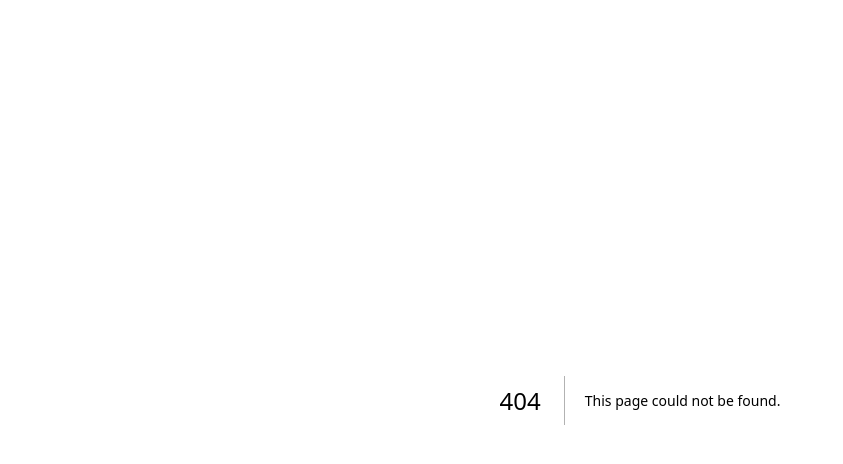
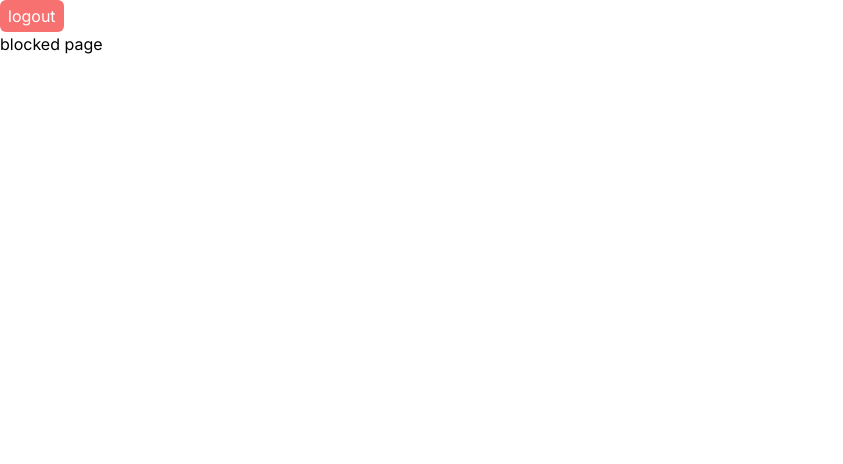
Before and after one commit to chihabMe/mgtemplate, a Next.js app: page /errors/blocked in a window 1280 px wide. Before the commit this address had no page. Shown: the top 464 px of the page, without its empty margins (0-843 px from the left). Built offline with nearby package versions, Linux system fonts and the light colour scheme.

Commit message:
fixed the authentication + protected the admin/* using the middleware

```diff
--- /dev/null
+++ b/src/app/errors/blocked/page.tsx
@@ -0,0 +1,9 @@
+import React from 'react'
+
+const BlockedPage = () => {
+  return (
+    <div>blocked page</div>
+  )
+}
+
+export default BlockedPage;
--- a/src/app/errors/unauthorized/page.tsx
+++ b/src/app/errors/unauthorized/page.tsx
@@ -2,7 +2,7 @@ import React from 'react'
 
 const UnAuthorizedPage = () => {
   return (
-    <div>unauthorized</div>
+    <main>unauthorized</main>
   )
 }
 
--- a/src/app/layout.tsx
+++ b/src/app/layout.tsx
@@ -2,6 +2,8 @@ import type { Metadata } from "next";
 import { Inter } from "next/font/google";
 import "./globals.css";
 import SessionWrapper from "@/components/wrappers/SessionWrapper";
+import { signOut } from "next-auth/react";
+import Navbar from "@/components/layout/navbar/Navbar";
 
 const inter = Inter({ subsets: ["latin"] });
 
@@ -18,7 +20,11 @@ export default function RootLayout({
   return (
     <SessionWrapper>
       <html lang="en">
-        <body className={inter.className}>{children}</body>
+
+        <body className={inter.className}>
+          <Navbar />
+          {children}
+        </body>
       </html>
     </SessionWrapper>
   );
--- a/src/app/page.tsx
+++ b/src/app/page.tsx
@@ -18,11 +18,10 @@ export default function Home() {
           <h1>id:{data.user.id}</h1>
           <h1>image:{data.user.image}</h1>
           <h1>role:{data.user.role}</h1>
-          <button onClick={() => signOut()} className="bg-red-400 text-white rounded-md px-2 py-1 cursor-pointer "> logout</button>
 
         </div>
       }
-      {!isAuth && <Link href="/accounts/signin">login</Link>}
+      {!isAuth && <Link href="/auth/signin">login</Link>}
     </main>
   );
 }
--- /dev/null
+++ b/src/components/layout/navbar/Navbar.tsx
@@ -0,0 +1,19 @@
+"use client";
+import { signOut } from 'next-auth/react'
+import { useRouter } from 'next/navigation';
+import React from 'react'
+
+const Navbar = () => {
+    const router = useRouter()
+    const handleSignout = () => {
+        signOut()
+        router.replace("/")
+    }
+    return (
+        <nav>
+            <button onClick={handleSignout} className="bg-red-400 text-white rounded-md px-2 py-1 cursor-pointer "> logout</button>
+        </nav>
+    )
+}
+
+export default Navbar
```
Also changed, not shown: src/middleware.ts (+14 -13 lines).
